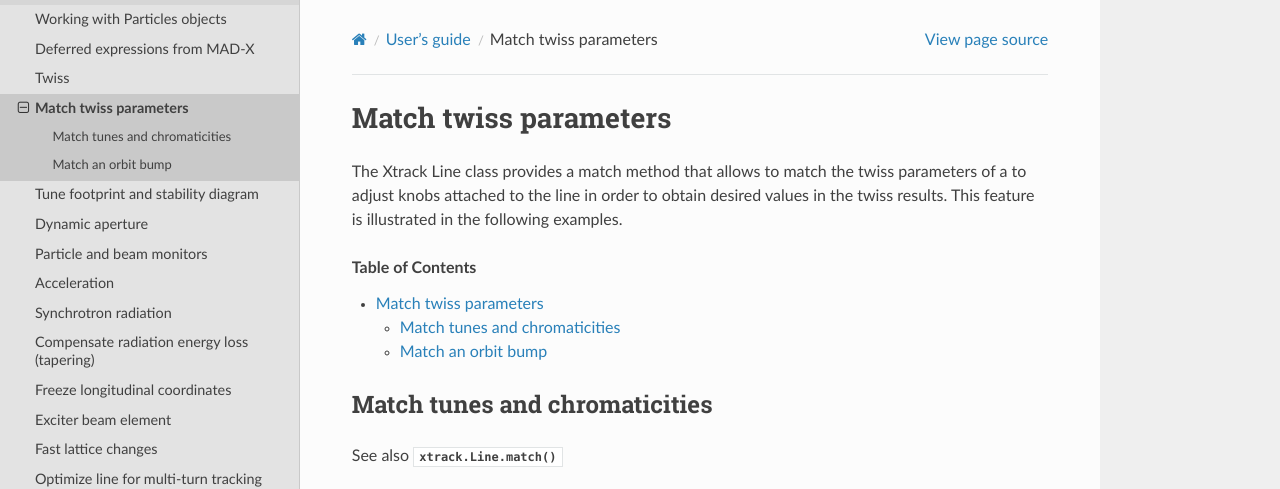
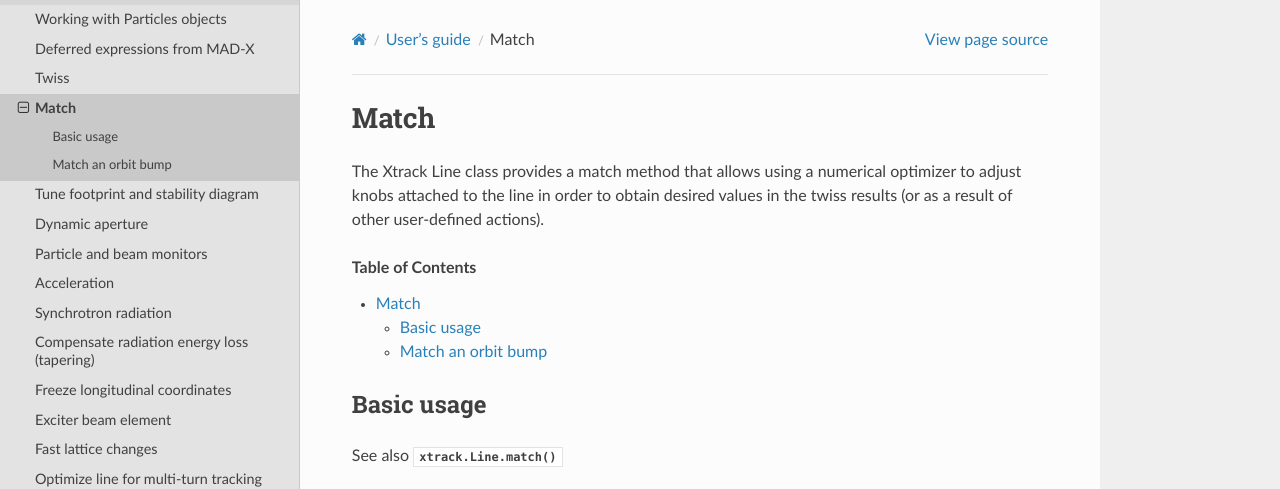
Before and after one commit to xsuite/xsuite, a Sphinx documentation site: the page built from docs/match.rst, in a window 1280 px wide and 900 px high, cut to the strip 0-489 px from the top of the window. Built offline with Sphinx 7.4.7 and the Read the Docs theme 2.0.0, drawn with Linux system fonts in a browser that asks for light colours.

Commit message:
rename files

```diff
--- a/docs/conf.py
+++ b/docs/conf.py
@@ -107,8 +107,8 @@ snippet_files = {
         'generated_code_snippets/beam_interaction.py',
     'xtrack/examples/twiss/000_twiss.py':
         'generated_code_snippets/twiss.py',
-    'xtrack/examples/twiss/003_match_tune_chroma.py':
-        'generated_code_snippets/match_tune_chroma.py',
+    'xtrack/examples/match_basics/000_match_basic.py':
+        'generated_code_snippets/match_basic.py',
     'xtrack/examples/twiss/003b_match_4c_bump.py':
         'generated_code_snippets/match_4c_bump.py',
     'xtrack/examples/twiss/008_4d_twiss_and_particle_match.py':
--- a/docs/match_twiss_params.rst
+++ b/docs/match.rst
@@ -1,20 +1,20 @@
-======================
-Match twiss parameters
-======================
+=====
+Match
+=====
 
-The Xtrack Line class provides a match method that allows to match the twiss parameters of a
+The Xtrack Line class provides a match method that allows using a numerical optimizer
 to adjust knobs attached to the line in order to obtain desired values
-in the twiss results. This feature is illustrated in the following examples.
+in the twiss results (or as a result of other user-defined actions).
 
 .. contents:: Table of Contents
     :depth: 3
 
-Match tunes and chromaticities
-------------------------------
+Basic usage
+-----------
 
 See also :meth:`xtrack.Line.match`
 
-.. literalinclude:: generated_code_snippets/match_tune_chroma.py
+.. literalinclude:: generated_code_snippets/match_basic.py
    :language: python
 
 Match an orbit bump
--- a/docs/usersguide.rst
+++ b/docs/usersguide.rst
@@ -11,7 +11,7 @@
    particlesmanip
    deferred_expressions
    twiss
-   match_twiss_params
+   match
    footprint
    dynamic_aperture
    particles_monitor
```
